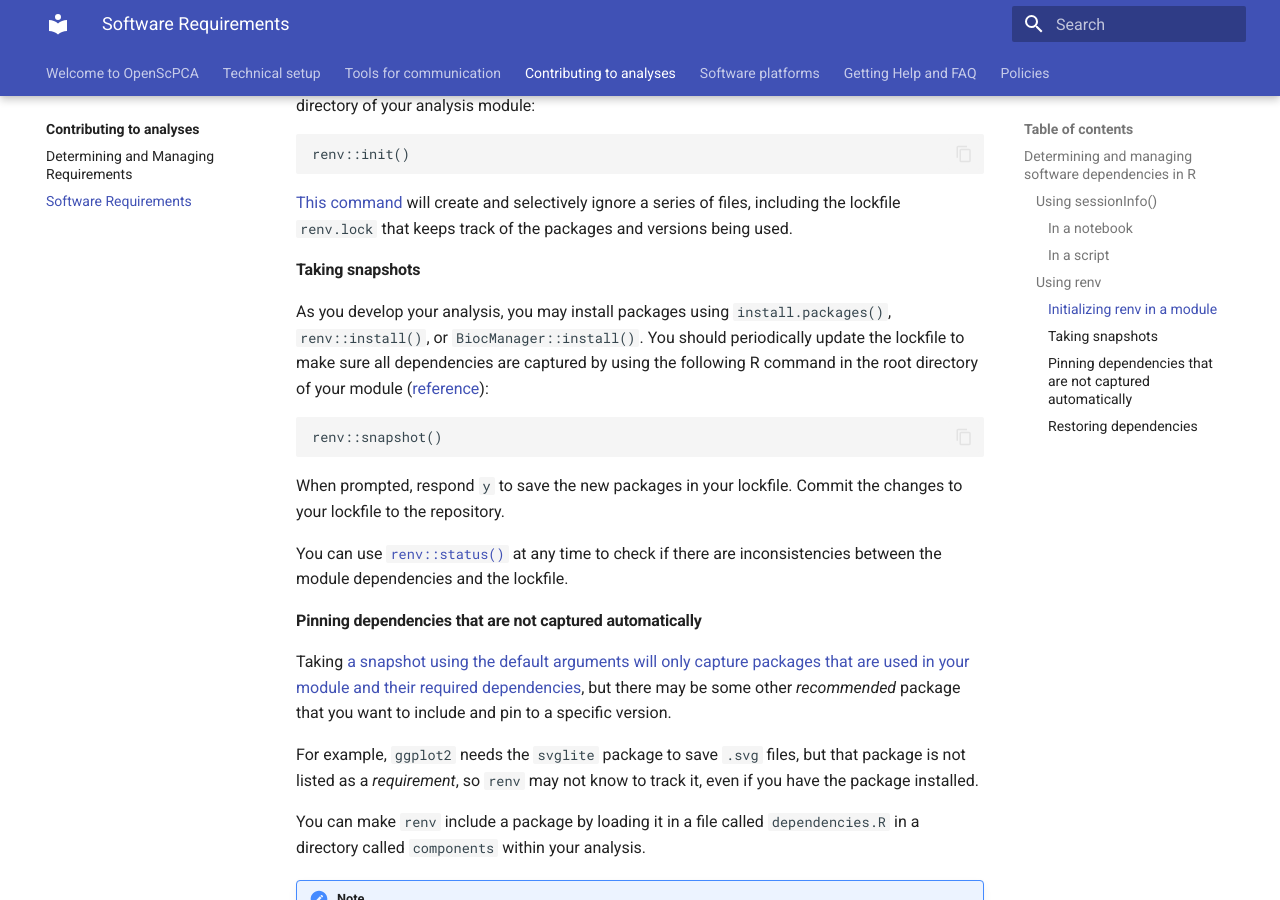
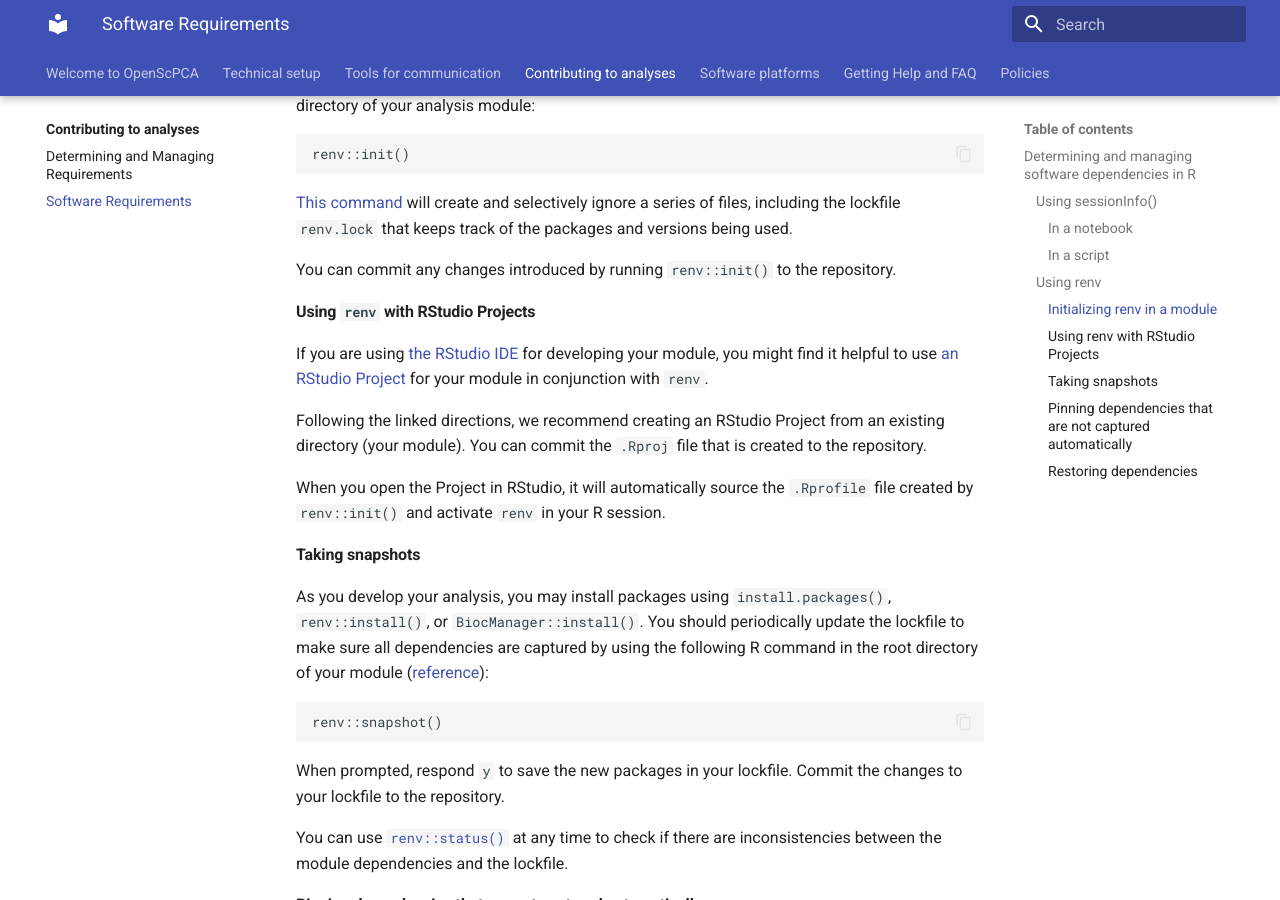
Before and after one commit to AlexsLemonade/OpenScPCA-analysis, an MkDocs documentation site: the page built from docs/contributing-to-analyses/determining-and-managing-requirements/software-requirements.md, in a window 1280 px wide and 900 px high, scrolled down 1075 px. Built offline with MkDocs 1.6.1 and Material for MkDocs 9.7.7, drawn with Linux system fonts in a browser that asks for light colours.

Commit message:
Add a brief section about RStudio Projects

```diff
--- a/docs/contributing-to-analyses/determining-and-managing-requirements/software-requirements.md
+++ b/docs/contributing-to-analyses/determining-and-managing-requirements/software-requirements.md
@@ -45,6 +45,18 @@ renv::init()
 
 [This command](https://rstudio.github.io/renv/reference/init.html) will create and selectively ignore a series of files, including the lockfile `renv.lock` that keeps track of the packages and versions being used.
 
+You can commit any changes introduced by running `renv::init()` to the repository.
+
+#### Using `renv` with RStudio Projects
+
+If you are using [the RStudio IDE](STUB_LINK our docs on RStudio install) for developing your module, you might find it helpful to use [an RStudio Project](https://docs.posit.co/ide/user/ide/guide/code/projects.html) for your module in conjunction with `renv`.
+
+Following the linked directions, we recommend creating an RStudio Project from an existing directory (your module).
+You can commit the `.Rproj` file that is created to the repository.
+
+When you open the Project in RStudio, it will automatically source the `.Rprofile` file created by `renv::init()` and activate `renv` in your R session.
+
+
 #### Taking snapshots
 
 As you develop your analysis, you may install packages using `install.packages()`, `renv::install()`, or `BiocManager::install()`.
```
